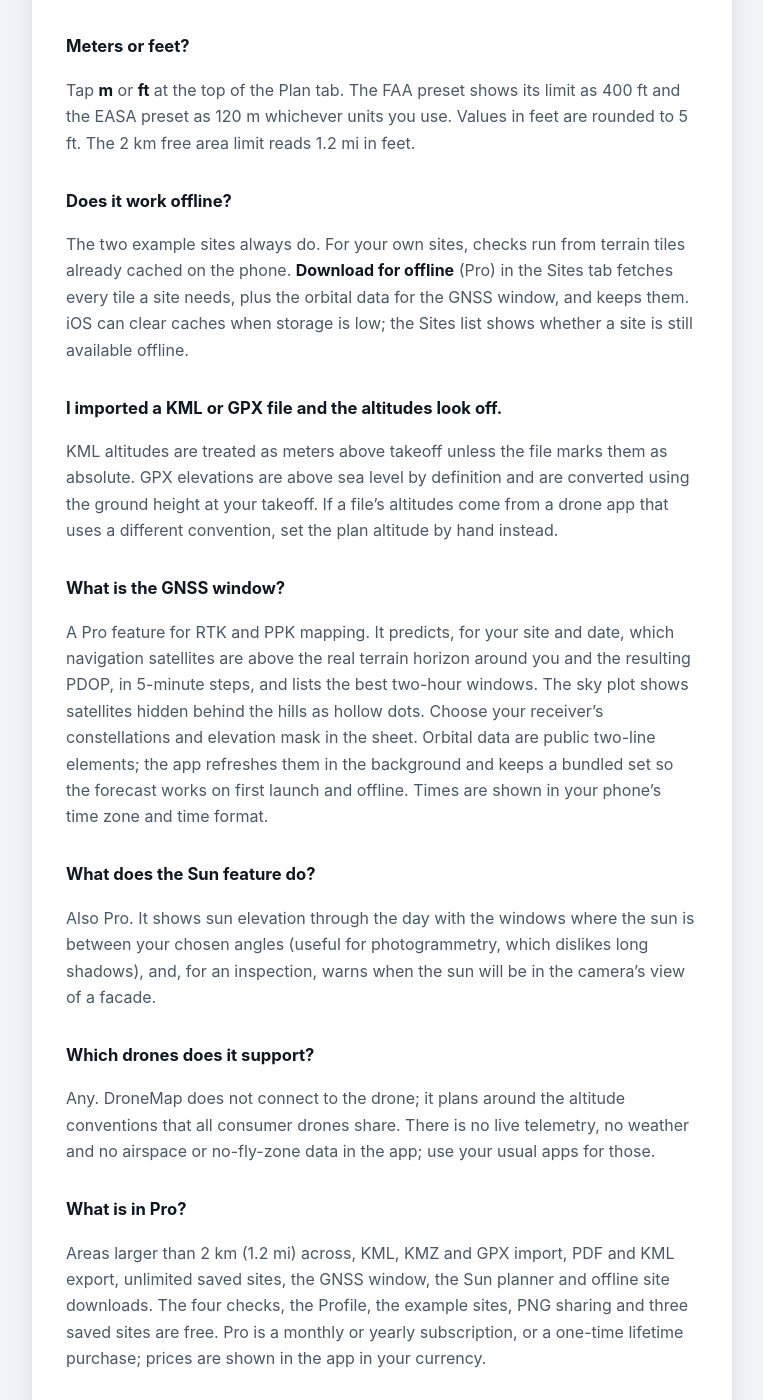
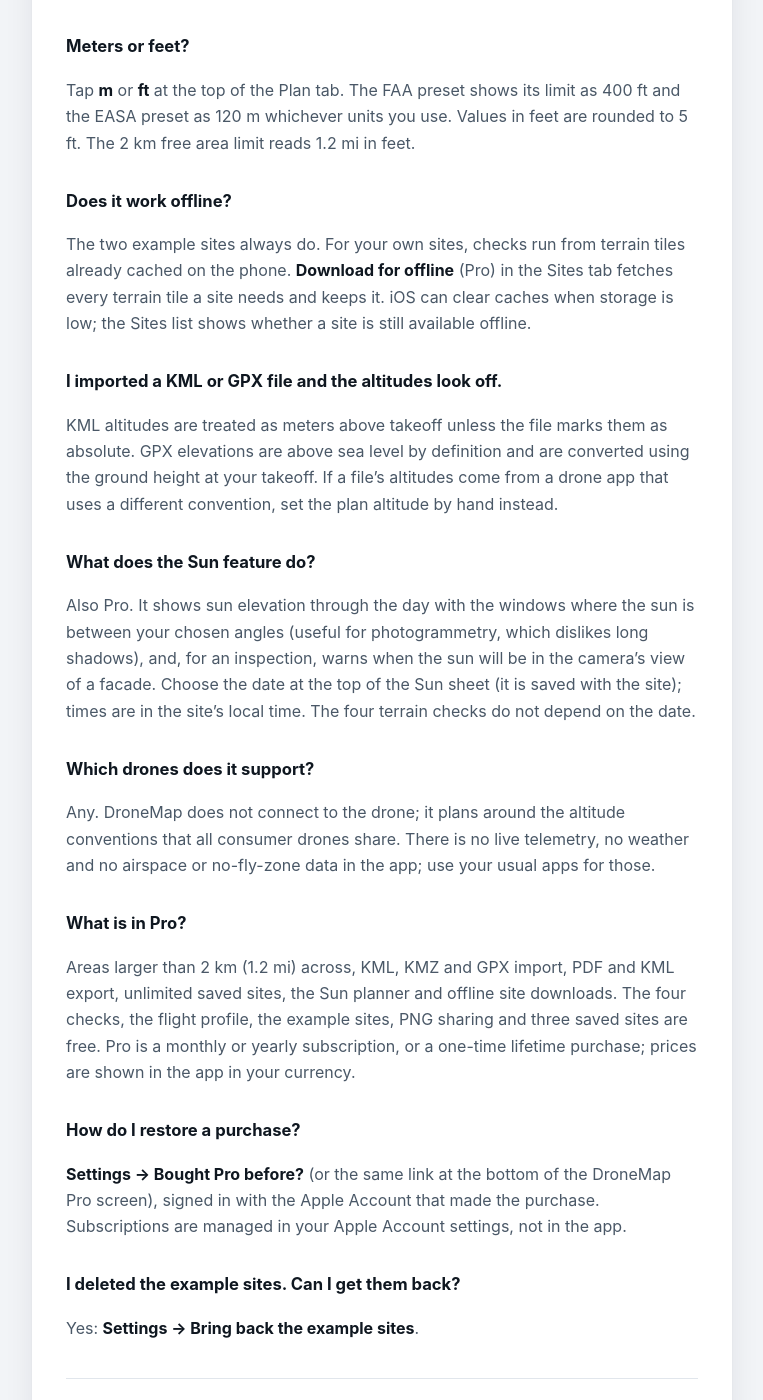
Before and after one commit to developer-barseghyan/dronemap-support, a Jekyll site: the page built from index.md, in a window 1280 px wide and 1400 px high, scrolled down 4081 px. Shown: the whole window, without its empty margins (258-1021 px from the left). Built offline with Jekyll 4.4.1, drawn with Linux system fonts in a browser that asks for light colours; some of the changed text lies outside the part shown.

Commit message:
Add files via upload

```diff
--- a/_layouts/default.html
+++ b/_layouts/default.html
@@ -136,7 +136,7 @@ footer p{margin:.3em 0}
   </main>
   <footer>
     <p><a href="mailto:developer.barseghyan@gmail.com">developer.barseghyan@gmail.com</a></p>
-    <p>Terrain: Mapzen / AWS Open Data Terrain Tiles (SRTM, GMTED, ETOPO1, NED and others). Orbital data: CelesTrak.</p>
+    <p>Terrain: Mapzen / AWS Open Data Terrain Tiles (SRTM, GMTED, ETOPO1, NED and others). Maps: Apple Maps.</p>
     <p>&copy; {{ site.time | date: "%Y" }} Tigran Barseghyan</p>
   </footer>
 </div>
--- a/index.md
+++ b/index.md
@@ -95,19 +95,15 @@ Tap **m** or **ft** at the top of the Plan tab. The FAA preset shows its limit a
 
 ### Does it work offline?
 
-The two example sites always do. For your own sites, checks run from terrain tiles already cached on the phone. **Download for offline** (Pro) in the Sites tab fetches every tile a site needs, plus the orbital data for the GNSS window, and keeps them. iOS can clear caches when storage is low; the Sites list shows whether a site is still available offline.
+The two example sites always do. For your own sites, checks run from terrain tiles already cached on the phone. **Download for offline** (Pro) in the Sites tab fetches every terrain tile a site needs and keeps it. iOS can clear caches when storage is low; the Sites list shows whether a site is still available offline.
 
 ### I imported a KML or GPX file and the altitudes look off.
 
 KML altitudes are treated as meters above takeoff unless the file marks them as absolute. GPX elevations are above sea level by definition and are converted using the ground height at your takeoff. If a file's altitudes come from a drone app that uses a different convention, set the plan altitude by hand instead.
 
-### What is the GNSS window?
-
-A Pro feature for RTK and PPK mapping. It predicts, for your site and date, which navigation satellites are above the real terrain horizon around you and the resulting PDOP, in 5-minute steps, and lists the best two-hour windows. The sky plot shows satellites hidden behind the hills as hollow dots. Choose your receiver's constellations and elevation mask in the sheet. Orbital data are public two-line elements; the app refreshes them in the background and keeps a bundled set so the forecast works on first launch and offline. Times are shown in your phone's time zone and time format.
-
 ### What does the Sun feature do?
 
-Also Pro. It shows sun elevation through the day with the windows where the sun is between your chosen angles (useful for photogrammetry, which dislikes long shadows), and, for an inspection, warns when the sun will be in the camera's view of a facade.
+Also Pro. It shows sun elevation through the day with the windows where the sun is between your chosen angles (useful for photogrammetry, which dislikes long shadows), and, for an inspection, warns when the sun will be in the camera's view of a facade. Choose the date at the top of the Sun sheet (it is saved with the site); times are in the site's local time. The four terrain checks do not depend on the date.
 
 ### Which drones does it support?
 
@@ -115,18 +111,18 @@ Any. DroneMap does not connect to the drone; it plans around the altitude conven
 
 ### What is in Pro?
 
-Areas larger than 2 km (1.2 mi) across, KML, KMZ and GPX import, PDF and KML export, unlimited saved sites, the GNSS window, the Sun planner and offline site downloads. The four checks, the Profile, the example sites, PNG sharing and three saved sites are free. Pro is a monthly or yearly subscription, or a one-time lifetime purchase; prices are shown in the app in your currency.
+Areas larger than 2 km (1.2 mi) across, KML, KMZ and GPX import, PDF and KML export, unlimited saved sites, the Sun planner and offline site downloads. The four checks, the flight profile, the example sites, PNG sharing and three saved sites are free. Pro is a monthly or yearly subscription, or a one-time lifetime purchase; prices are shown in the app in your currency.
 
 ### How do I restore a purchase?
 
-**Settings → Restore purchases** (or **Restore** on the Pro screen), signed in with the Apple Account that made the purchase. Subscriptions are managed in your Apple Account settings, not in the app.
+**Settings → Bought Pro before?** (or the same link at the bottom of the DroneMap Pro screen), signed in with the Apple Account that made the purchase. Subscriptions are managed in your Apple Account settings, not in the app.
 
 ### I deleted the example sites. Can I get them back?
 
-Yes: **Settings → Restore example sites**.
+Yes: **Settings → Bring back the example sites**.
 
 ---
 
 ## Credits
 
-Terrain: Mapzen / AWS Open Data Terrain Tiles (SRTM, GMTED2010, ETOPO1, USGS NED and others). Orbital elements: CelesTrak. Orbit propagation: SatelliteKit (MIT). Maps: Apple Maps.
+Terrain: Mapzen / AWS Open Data Terrain Tiles (SRTM, GMTED2010, ETOPO1, USGS NED and others). Maps: Apple Maps.
```
Also changed, not shown: other parts of index.md (+1 -1 lines), privacy.md (+4 -5 lines), terms.md (+6 -8 lines).
